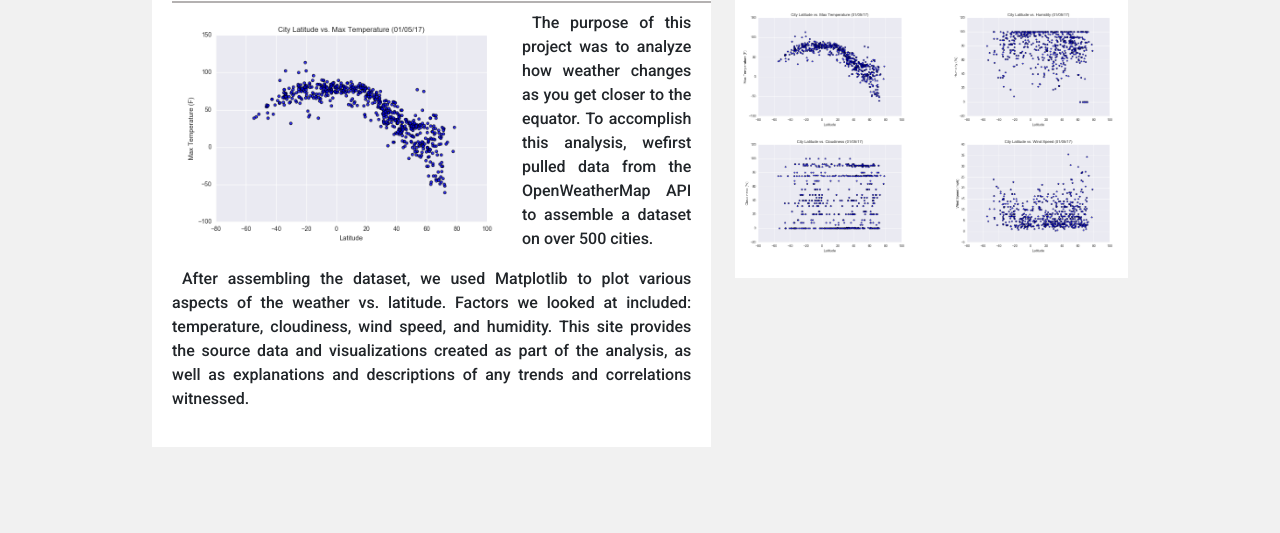
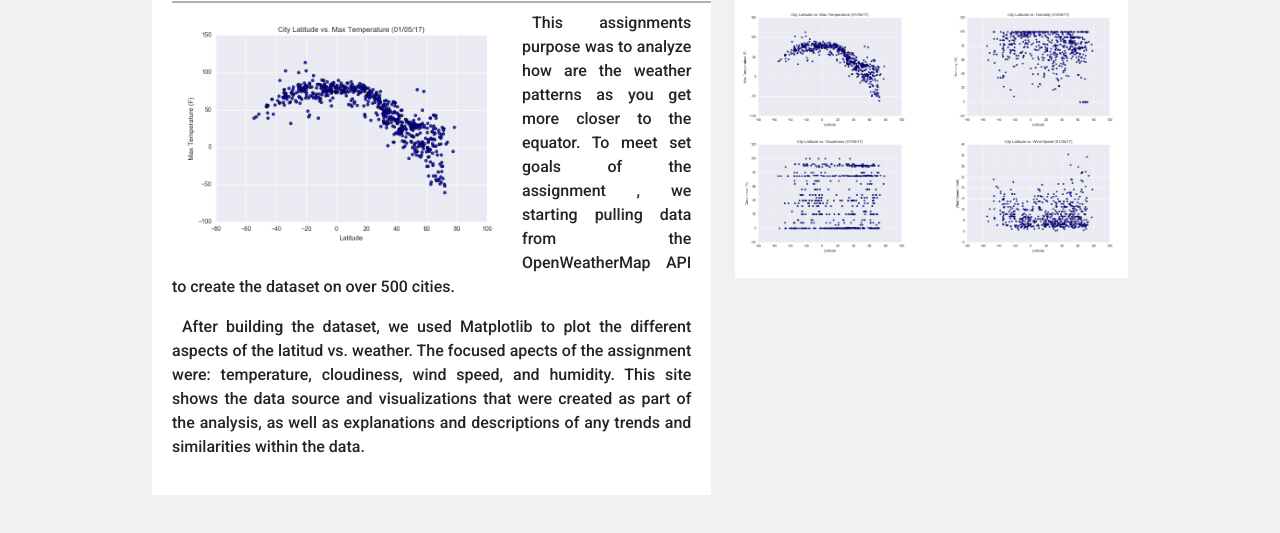
Before and after one commit to ijcm122/Web-Design-Challenge, a plain HTML site: page index.html in a window 1280 px wide. Shown: the part 161-694 px from the top of the page. Drawn offline with nearby package versions, Linux system fonts and the light colour scheme.

Commit message:
Update index.html

```diff
--- a/index.html
+++ b/index.html
@@ -57,11 +57,11 @@
                         <div class="container-summary">
                             <h1 class="title">Summary: Latitude vs. X</h1>
                             <img class="img-fluid"  src="Resources\assets\images\Fig1.png" href="maxtemperature.html" alt="fig 1">
-                            <p>The purpose of this project was to analyze how weather changes as you get closer to the equator.
-                             To accomplish this analysis, wefirst pulled data from the OpenWeatherMap API to assemble a dataset on over 500 cities.</p>
-                            <p>After assembling the dataset, we used Matplotlib to plot various aspects of the weather vs. latitude.
-                             Factors we looked at included: temperature, cloudiness, wind speed, and humidity. This site provides the source data and
-                             visualizations created as part of the analysis, as well as explanations and descriptions of any trends and correlations witnessed.</p>
+                            <p>This assignments purpose was to analyze how are the weather patterns as you get more closer to the equator.
+                             To meet set goals of the assignment , we starting pulling data from the OpenWeatherMap API to create the dataset on over 500 cities.</p>
+                            <p>After building the dataset, we used Matplotlib to plot the different aspects of the latitud vs. weather.
+                             The focused apects of the assignment were: temperature, cloudiness, wind speed, and humidity. This site shows the data source and
+                             visualizations that were created as part of the analysis, as well as explanations and descriptions of any trends and similarities within the data.</p>
                         </div>
                     </div>
                     <div class="col-12 col-sm-5" text-center>
```
